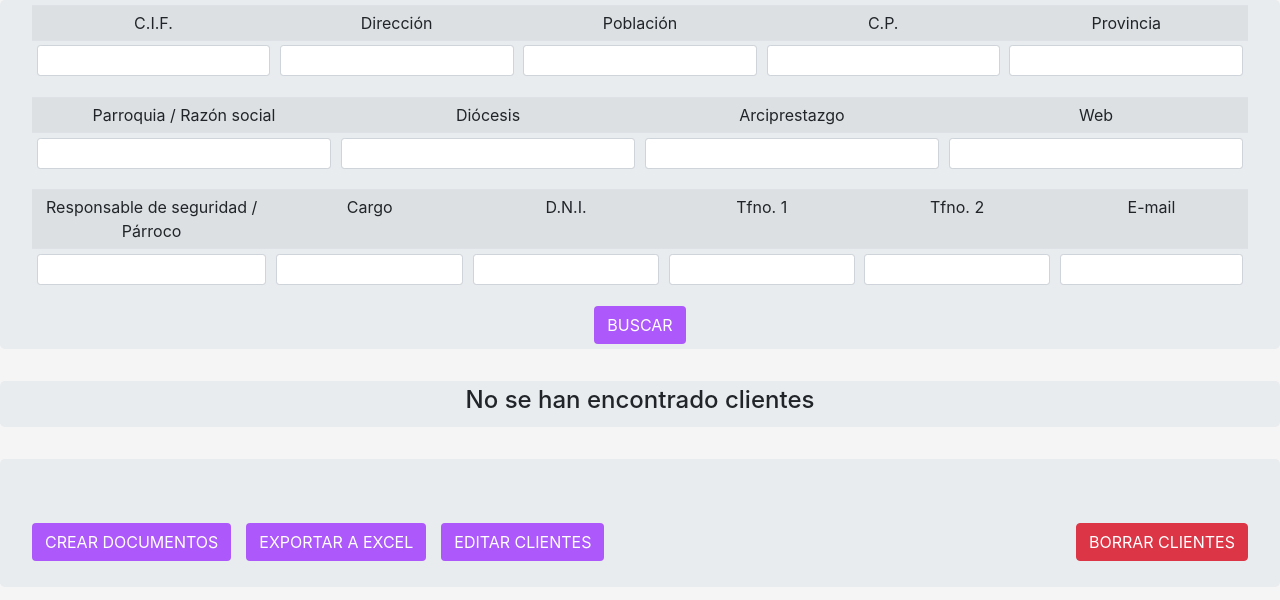
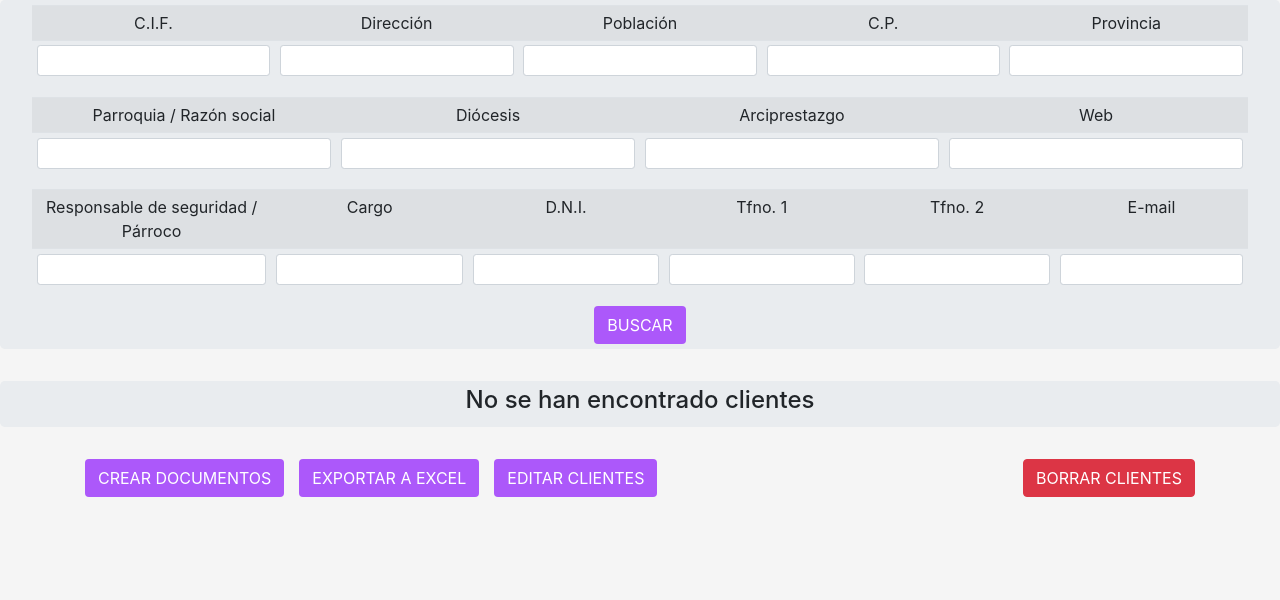
Before and after one commit to Romugar/Python-Flask-APP, a Flask app: template src/templates/find_clients.html in a window 1280 px wide. Shown: the top 600 px of the page. Run offline with Flask 2, Linux system fonts and the light colour scheme; the template is opened without the code that fills it, so the values that code supplies are empty; some libraries are stand-ins or nearby versions.

Commit message:
busqueda clientes

```diff
--- a/src/templates/find_clients.html
+++ b/src/templates/find_clients.html
@@ -131,7 +131,7 @@
     <h4>No se han encontrado clientes</h4>
     {% endif %}
 </div>
-<div class="jumbotron">
+<div class="container">
     <form id="create_documents" action="/crear_documentos" method="post">
         <button type="submit" class="btn btn-default float-left btn-a" id="create-button">CREAR DOCUMENTOS</button>
     </form>
```
